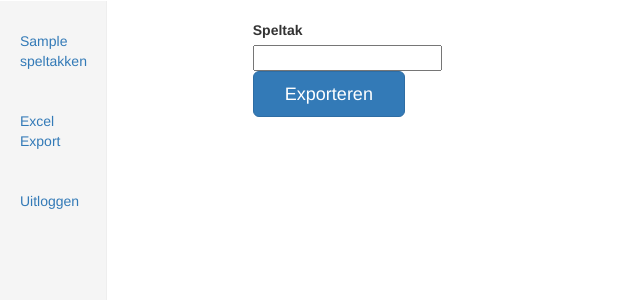
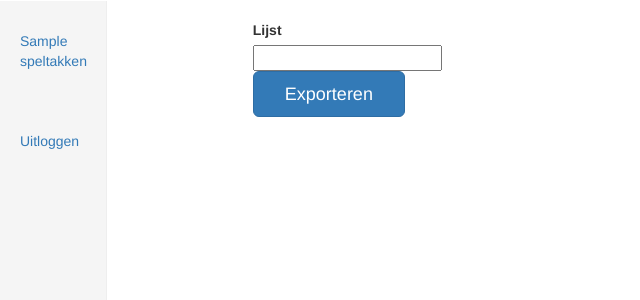
Before and after one commit to djoamersfoort/LedenAdministratie, a Django app: template LedenAdministratie/templates/export.html in a window 1280 px wide. Shown: the part 50-350 px from the top of the page, without its empty margins (0-640 px from the left). Run offline with Django 3.2, Linux system fonts and the light colour scheme; the template is opened without the code that fills it: most values are stand-ins (such as "Sample title", 1, 10 or a date in 2020); form fields are guessed from the names that the template uses; some libraries are stand-ins or nearby versions.

Commit message:
More DJO branding

```diff
--- a/LedenAdministratie/LedenAdministratie/forms.py
+++ b/LedenAdministratie/LedenAdministratie/forms.py
@@ -22,4 +22,4 @@ class LidCaptchaForm(forms.ModelForm):
 class ExportForm(forms.Form):
     choices = Lid.LIJST_CHOICES.copy()
     choices.insert(0, ('all', 'Alle Lijsten'))
-    speltak = forms.ChoiceField(label='Speltak', choices=choices, required=True)
+    speltak = forms.ChoiceField(label='Lijst', choices=choices, required=True)
--- a/LedenAdministratie/templates/aanmelden_email.html
+++ b/LedenAdministratie/templates/aanmelden_email.html
@@ -7,7 +7,6 @@ Woonplaats: {{ lid.woonplaats }}
 Leeftijd  : {{ lid.age }}
 Telefoon  : {{ lid.telnr }}
 E-mail    : {{ lid.email_address }}
-Speltak   : {{ lid.wachtlijst_speltak }}
 
 Met vriendelijke groet,
 DJO Ledensite
--- a/LedenAdministratie/templates/base.html
+++ b/LedenAdministratie/templates/base.html
@@ -51,7 +51,7 @@
                 {% if perms.LedenAdministratie.change_lid %}
                     <li><a href="{% url 'lid_create' %}">Nieuw Lid</a></li>
                 {% endif %}
-                <li><a href="{% url 'export' %}">Excel Export</a></li>
+                <!-- <li><a href="{% url 'export' %}">Excel Export</a></li> -->
                 {% if request.user.is_superuser %}
                     <li><a href="/admin/">Gebruikers</a></li>
                 {% endif %}
--- a/LedenAdministratie/templates/edit_lid.html
+++ b/LedenAdministratie/templates/edit_lid.html
@@ -55,7 +55,7 @@
                         <label for="id_email_address">E-mail adres *</label>
                         {{ form.email_address|add_class:'form-control' }}
 
-                        <label for="id_speltak">Speltak</label>
+                        <label for="id_speltak">Lijst</label>
                         {{ form.speltak|add_class:'form-control' }}
                     </div>
                 </div>
--- a/LedenAdministratie/templates/export.html
+++ b/LedenAdministratie/templates/export.html
@@ -20,7 +20,7 @@
 
         <form method="post">
             {% csrf_token %}
-            <label for="id_speltak">Speltak</label>
+            <label for="id_speltak">Lijst</label>
             {{ form.speltak|add_class:'form-control' }}
             <br>
             <button class="btn btn-lg btn-primary btn-block" type="submit">Exporteren</button>
--- a/LedenAdministratie/templates/ledenlijst.html
+++ b/LedenAdministratie/templates/ledenlijst.html
@@ -32,7 +32,7 @@
                 <th>Tel. Nr.</th>
                 <th>Aangemeld op</th>
                 <th>Leeftijd</th>
-                <th>Speltak</th>
+                <th>Lijst</th>
                 <th></th>
                 <th></th>
             </tr>
--- a/LedenAdministratie/templates/socialaccount/authentication_error.html
+++ /dev/null
@@ -1,3 +0,0 @@
-
-
-{{ auth_error }}
```
